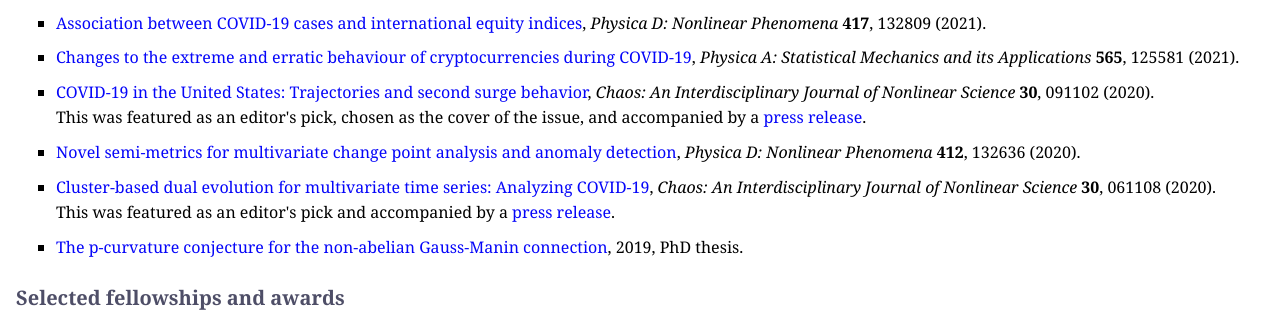
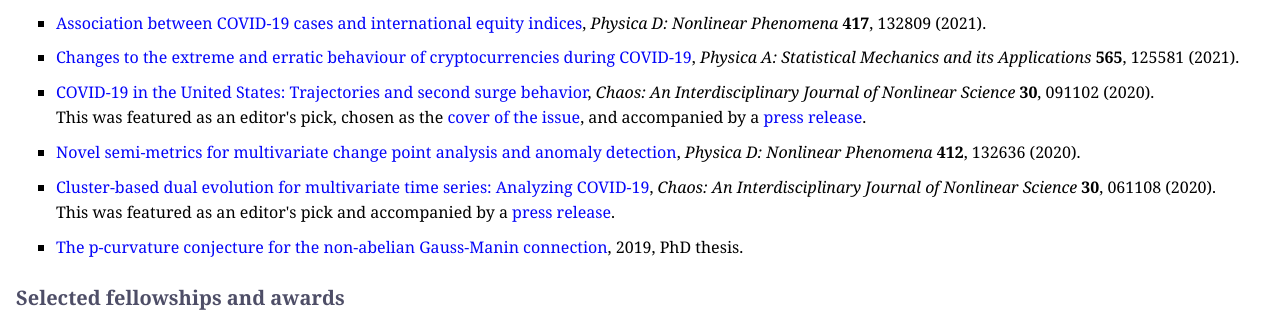
Before and after one commit to MaxMenzies/maxmenzies.com, a Jekyll site: the page index.html, which Jekyll copies as it is, in a window 1280 px wide. Shown: the part 1406-1718 px from the top of the page. Built offline with Jekyll 4.4.1, drawn with Linux system fonts in a browser that asks for light colours; part of the change alters nothing that is shown.

```diff
--- a/index.html
+++ b/index.html
@@ -135,7 +135,7 @@
 </ul>
 <ul>
 <li><p><a href="https://aip.scitation.org/doi/10.1063/5.0024204">COVID-19 in the United States: Trajectories and second surge behavior</a>, <i>Chaos: An Interdisciplinary Journal of Nonlinear Science</i> <b>30</b>, 091102 (2020).</p>
-<p>This was featured as an editor's pick, chosen as the cover of the issue, and accompanied by a <a href="https://publishing.aip.org/publications/latest-content/covid-19-second-wave-for-some-others-remain-in-first-wave/">press release</a>.</p>
+ <p>This was featured as an editor's pick, chosen as the <a href="CHA_30_9_Cover1.pdf"> cover of the issue</a>, and accompanied by a <a href="https://publishing.aip.org/publications/latest-content/covid-19-second-wave-for-some-others-remain-in-first-wave/">press release</a>.</p>
 </li>
 </ul>
 <ul>
```
